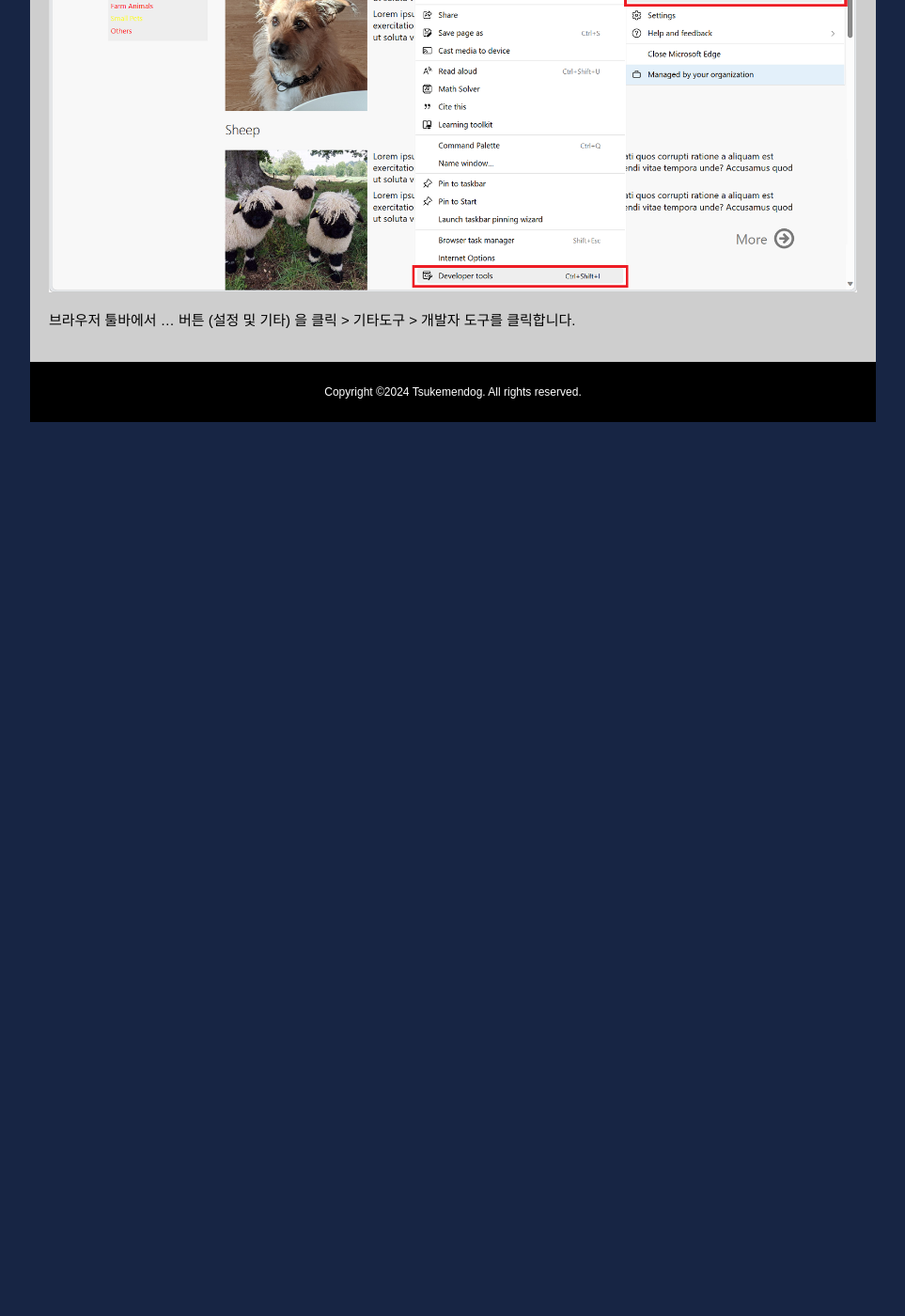
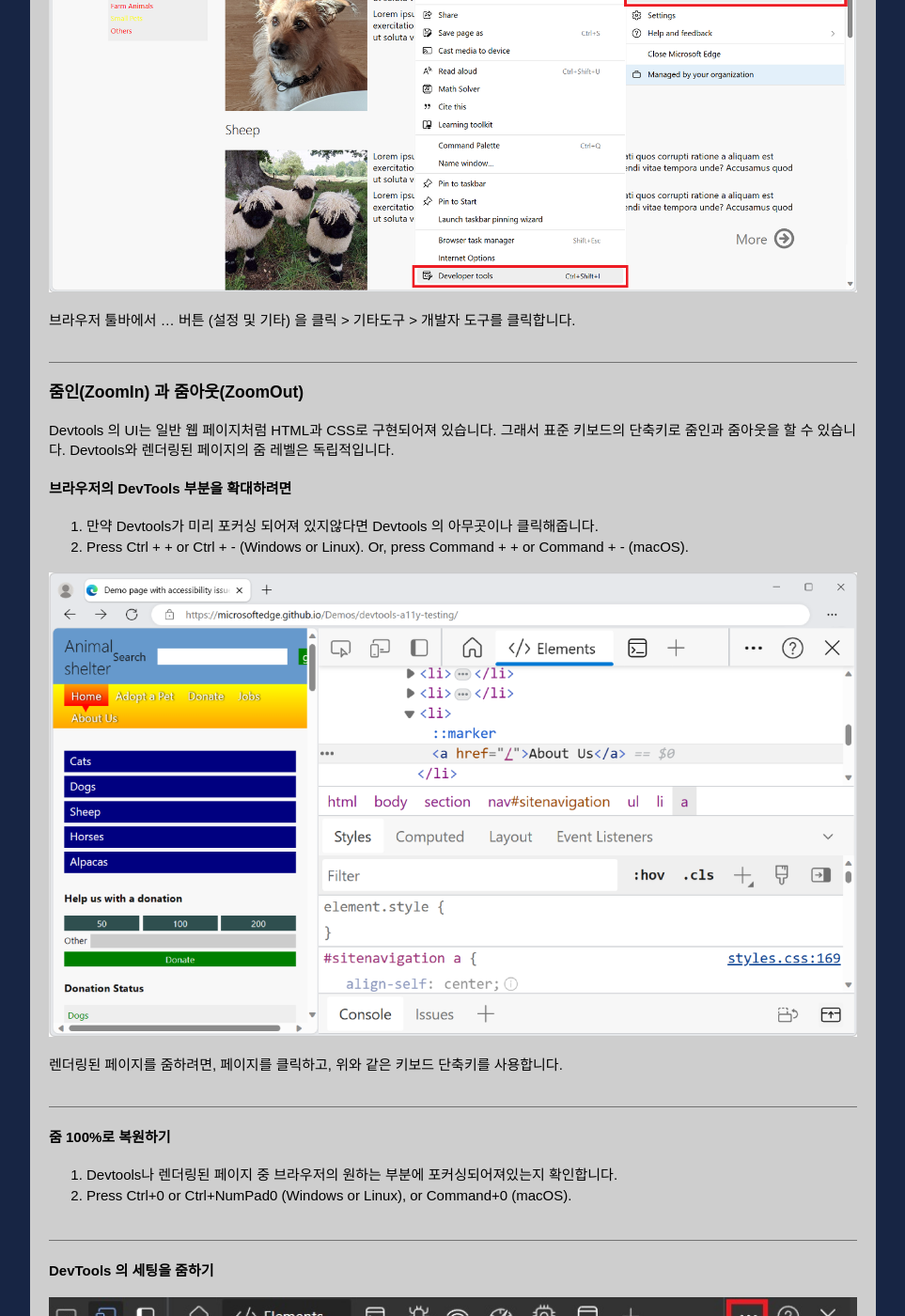
Before and after one commit to tsukemandev/tsukemandev.github.io, a Jekyll site: the page built from _posts/ko/devtools/2023-10-19-browser-devtools-intro.md, in a window 1280 px wide and 1400 px high, scrolled down 2884 px. Shown: the whole window at 94% size, without its empty margins (158-1121 px from the left). Built offline with Jekyll 4.4.1, drawn with Linux system fonts in a browser that asks for light colours; before the commit the page ends 3333 px from its top, so only the background shows below that; some of the changed text lies outside the part shown.

Commit message:
개발자도구 intro 포스팅 내용보충

```diff
--- a/_posts/ko/devtools/2023-10-19-browser-devtools-intro.md
+++ b/_posts/ko/devtools/2023-10-19-browser-devtools-intro.md
@@ -67,3 +67,59 @@ DevTools가 열리며, Elements 도구의 DOM 트리에서 오른쪽 클릭된
 ![Open Devtools used to right click!](/assets/img/devtools/open_devtools_browsertoolbar1.png)
 
 브라우저 툴바에서 ... 버튼 (설정 및 기타) 을 클릭 > 기타도구 > 개발자 도구를 클릭합니다.
+
+<div class="divide-line"></div>
+
+### 줌인(ZoomIn) 과 줌아웃(ZoomOut)
+
+Devtools 의 UI는 일반 웹 페이지처럼 HTML과 CSS로 구현되어져 있습니다. 그래서 표준 키보드의 단축키로 줌인과 줌아웃을 할 수 있습니다. Devtools와 렌더링된 페이지의 줌 레벨은 독립적입니다.
+
+
+#### 브라우저의 DevTools 부분을 확대하려면
+
+1. 만약 Devtools가 미리 포커싱 되어져 있지않다면 Devtools 의 아무곳이나 클릭해줍니다.
+2. Press Ctrl + + or Ctrl + - (Windows or Linux). Or, press Command + + or Command + - (macOS).
+
+![Zoom Devtools](/assets/img/devtools/zoom-devtools1.png)
+
+
+렌더링된 페이지를 줌하려면, 페이지를 클릭하고, 위와 같은 키보드 단축키를 사용합니다.
+
+<div class="divide-line"></div>
+
+#### 줌 100%로 복원하기
+
+1. Devtools나 렌더링된 페이지 중 브라우저의 원하는 부분에 포커싱되어져있는지 확인합니다.
+2. Press Ctrl+0 or Ctrl+NumPad0 (Windows or Linux), or Command+0 (macOS).
+
+
+
+<div class="divide-line"></div>
+
+#### DevTools 의 세팅을 줌하기
+
+![Devtools Settings](/assets/img/devtools/devtools_setting.jpg)
+
+
+> Devtools 의 세팅창을 Zoom In, Zoom Out 하려면 별도의 방법이 필요합니다.
+
+1. In DevTools Settings, click Close (x) in the upper right. DevTools 의 Setting 창을 열고 오른쪽 위의 Close (X) 버튼을 클릭합니다
+2. Change the zoom level of DevTools, as described above. DevTools 창에서 줌 설정을 다시합니다.
+3. Click the Settings (Settings icon) button. 다시 한 번 Settings 을 열어주시면 성공적으로 Settings 화면도 줌 설정이 완료되었습니다.
+To zoom DevTools by using the Command Menu:
+
+
+
+<div class="divide-line"></div>
+
+
+#### 커맨드 메뉴를 이용하여 DevTools 의 줌설정하기
+
+1. **...**버튼을 클릭하고 Run command 버튼을 클릭합니다.
+2. 아래의 명령어를 입력하여 줌설정을 합니다.
+  * Reset zoom level
+  * Zoom in
+  * Zoom out
+
+
+[마이크로소프트 문서참조](https://learn.microsoft.com/en-us/microsoft-edge/devtools-guide-chromium/overview)
```
Also changed, not shown: assets/img/devtools/devtools_setting.jpg (added), assets/img/devtools/zoom-devtools1.png (added).
